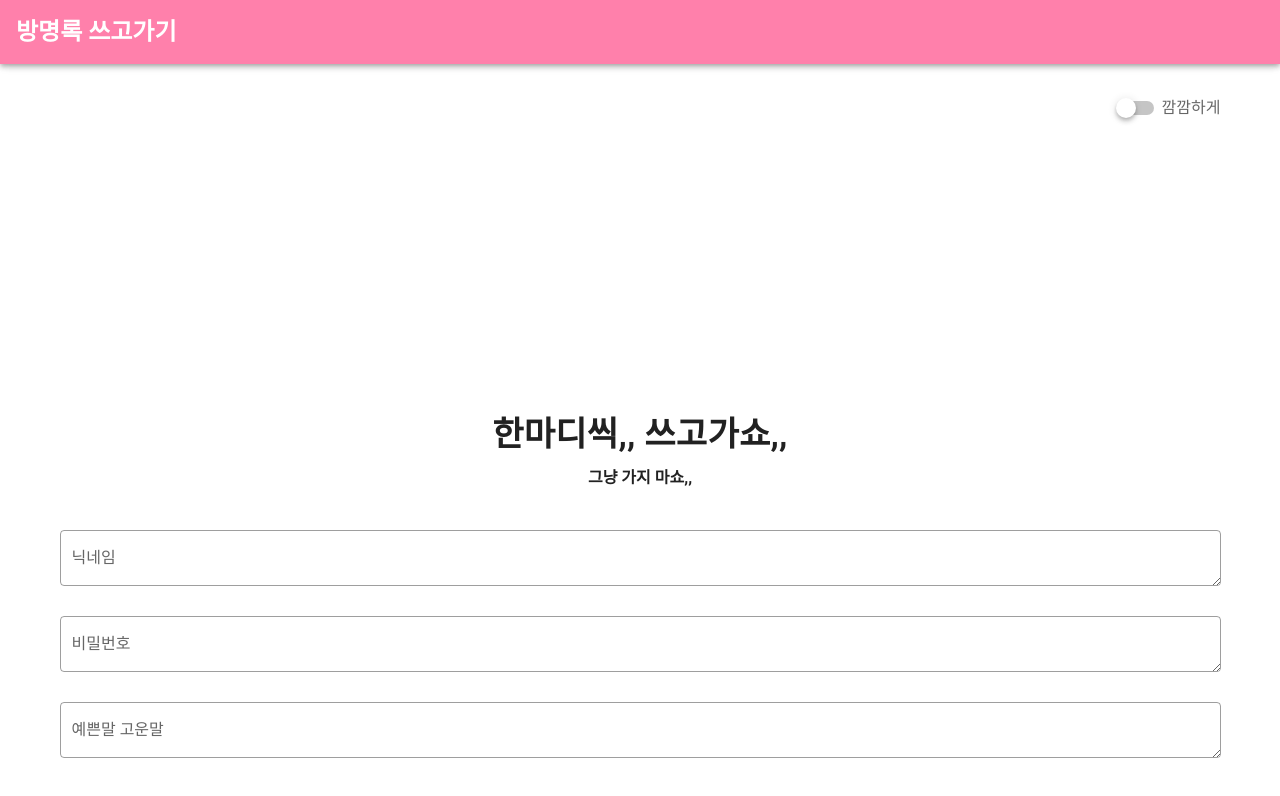
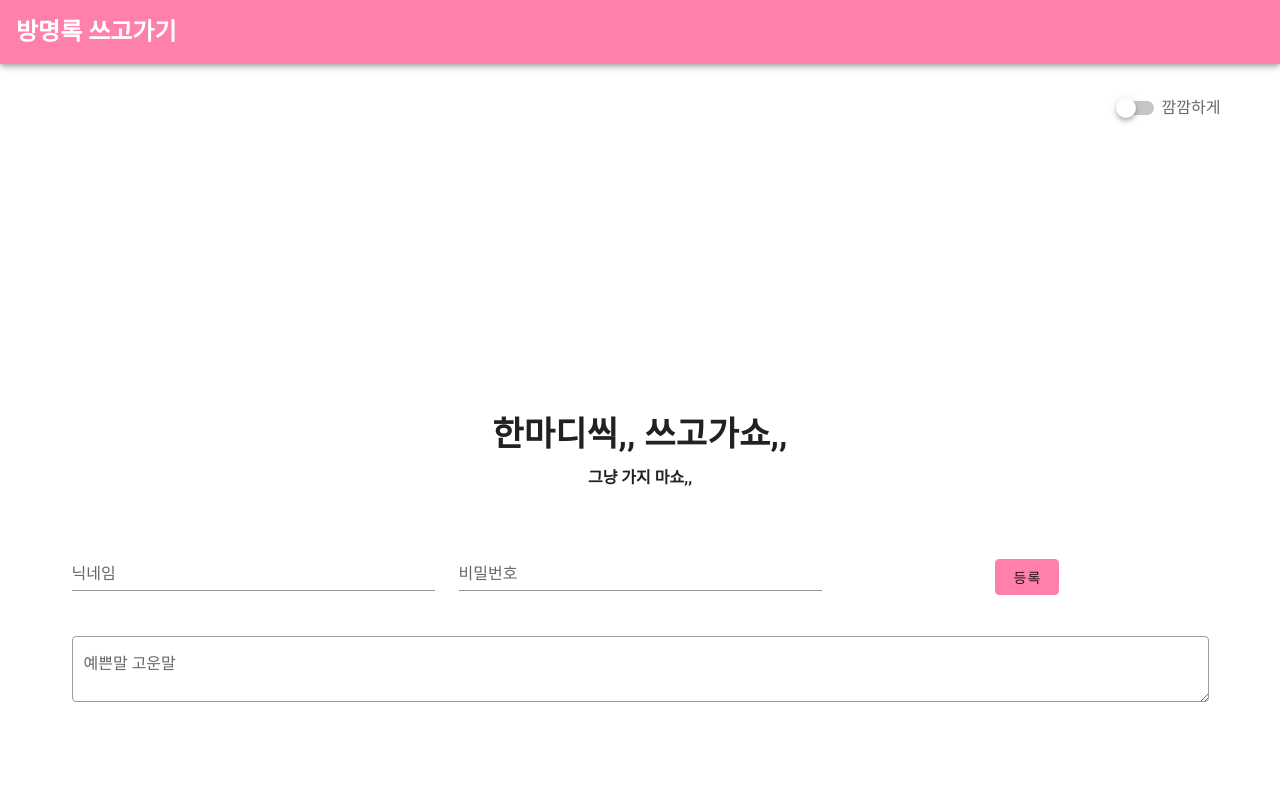
Before and after one commit to eunsueunsu/basic-board, a Vue app: page / in a window 1280 px wide. Shown: the top 796 px of the page. Built offline with nearby package versions, Linux system fonts and the light colour scheme.

Commit message:
add insert form

```diff
--- a/src/components/ContentsList.vue
+++ b/src/components/ContentsList.vue
@@ -1,22 +1,40 @@
 <template>
   <v-container>
     <v-row class="text-center">
+      <v-col >
+        <!-- align="center" - 베이스라인 잡아줌
+        -->
 
-  <v-col>
-<!--    // input-->
-    <div>
-<v-textarea label="닉네임" outlined rows="1" row-height="10">
+        <v-row  class="pa-3 "  align="center"
+               justify="space-around" >
+
+          <v-col cols="4">
+            <v-text-field label="닉네임">
+            </v-text-field>
+          </v-col>
+
+          <v-col cols="4">
+            <v-text-field label="비밀번호">
+            </v-text-field>
+          </v-col>
+
+          <v-col cols="4">
+            <v-btn class="primary" outlined>
+              등록
+            </v-btn>
+          </v-col>
+
+          <v-row  class="pa-3 ">
+            <v-col cols="12">
+              <v-textarea label="예쁜말 고운말" outlined rows="2">
               </v-textarea>
-<v-textarea label="비밀번호" outlined rows="1" row-height="10">
-</v-textarea>
-    </div>
-    <div>
-      <v-textarea label="예쁜말 고운말" outlined rows="1" row-height="10">
-      </v-textarea>
-
-    </div>
             </v-col>
           </v-row>
+
+        </v-row>
+      </v-col>
+    </v-row>
+
   </v-container>
 </template>
 
--- a/src/components/HelloWorld.vue
+++ b/src/components/HelloWorld.vue
@@ -1,10 +1,9 @@
 <template>
   <v-container>
-    <v-spacer></v-spacer>
 
 
-    <v-row class="text-center">
-      <v-col >
+    <v-row  class="text-center">
+      <v-col>
         <v-switch :label="`깜깜하게`" v-model="$vuetify.theme.dark" class="float-right"></v-switch>
       </v-col>
       <v-col cols="12">
```
Lines whose indentation alone changed are shown as unchanged.
